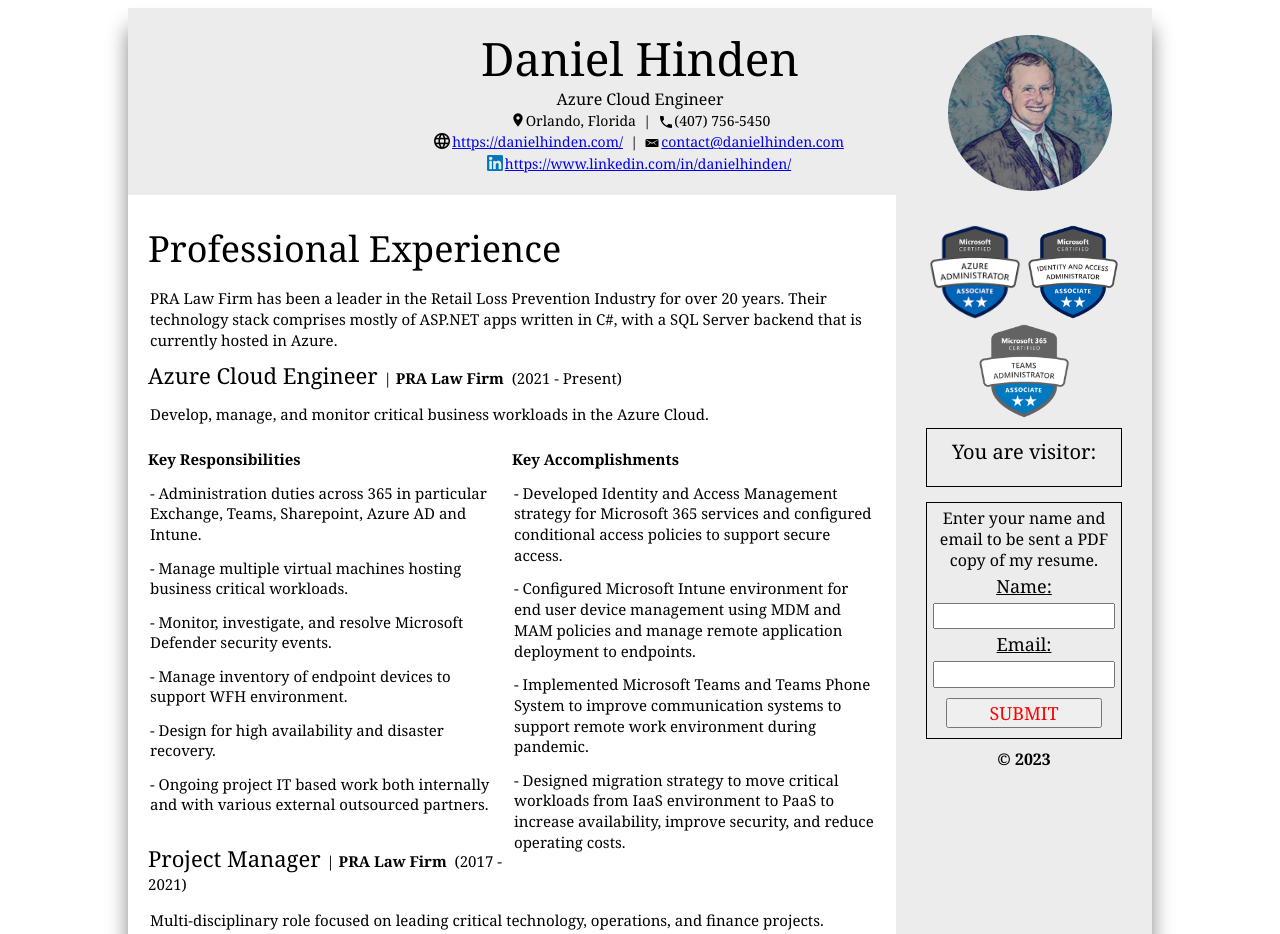
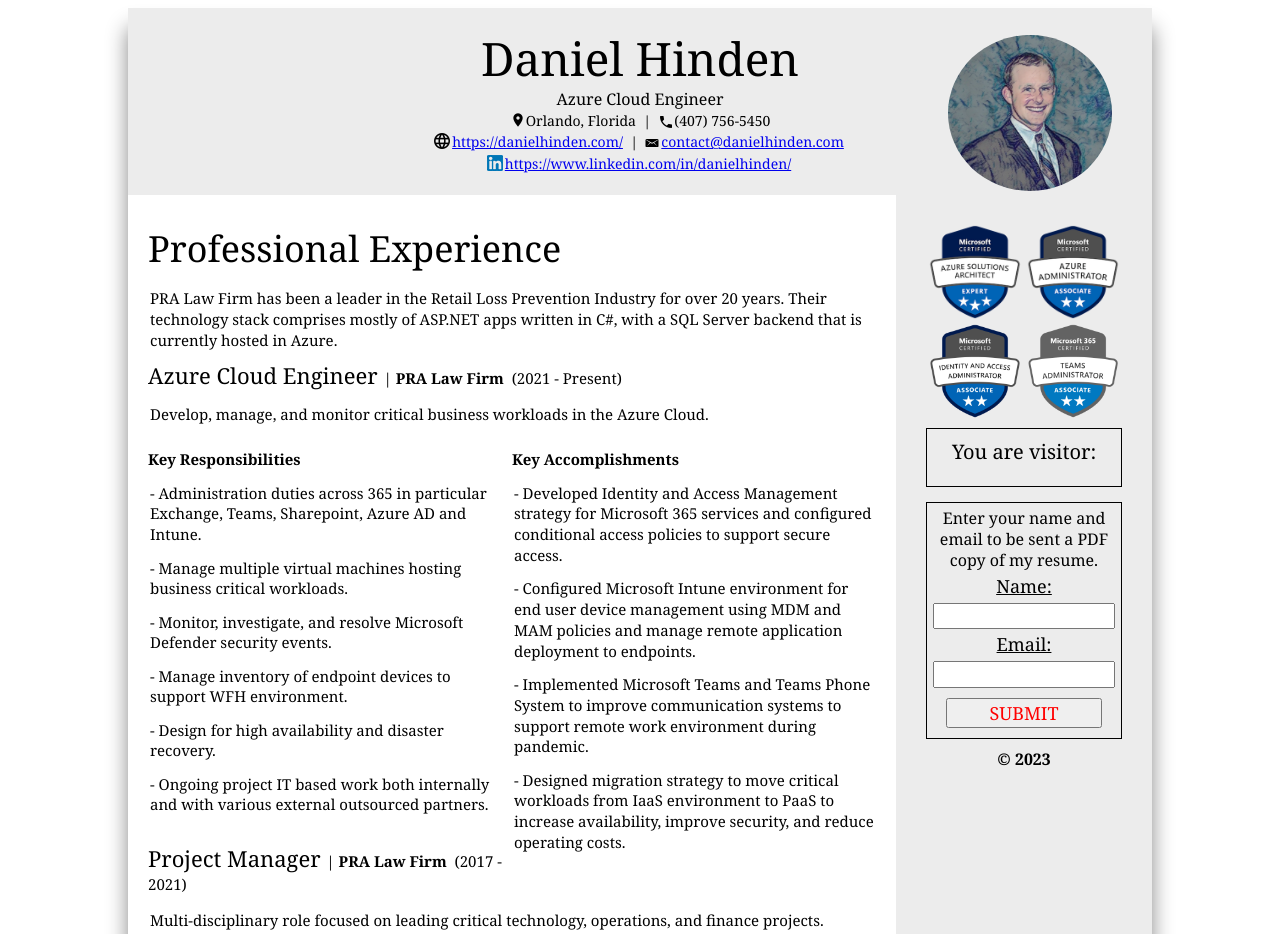
Before and after one commit to hindentech/graphical-resume, a plain HTML site: page index.html in a window 1280 px wide. Shown: the top 934 px of the page. Drawn offline with Linux system fonts and the light colour scheme; no server answers.

Commit message:
Update Certs

```diff
--- a/index.html
+++ b/index.html
@@ -246,7 +246,10 @@
           <div class="skills_header">
           </div>
           <div class="skills_list">
-
+              <a href="https://learn.microsoft.com/api/credentials/share/en-us/DanielHinden-8184/F111D5C60BCD7F85?sharingId=2E85FE7D1EA2BB5A"><img
+                  src="img/azure-solutions-architect-expert-600x600.png" class="certs"
+                  alt="View My Microsoft Certified: Azure Solutions Architect Expert Certification"
+                  title="View My Microsoft Certified: Azure Solutions Architect Expert Certification"></a>
               <a href="https://www.credly.com/badges/755109f8-fe18-43a3-aa5b-23b419498fcd"><img
                   src="img/microsoft-certified-azure-administrator-associate.png" class="certs"
                   alt="View My Microsoft Certified: Azure Administrator Associate Certification"
```
